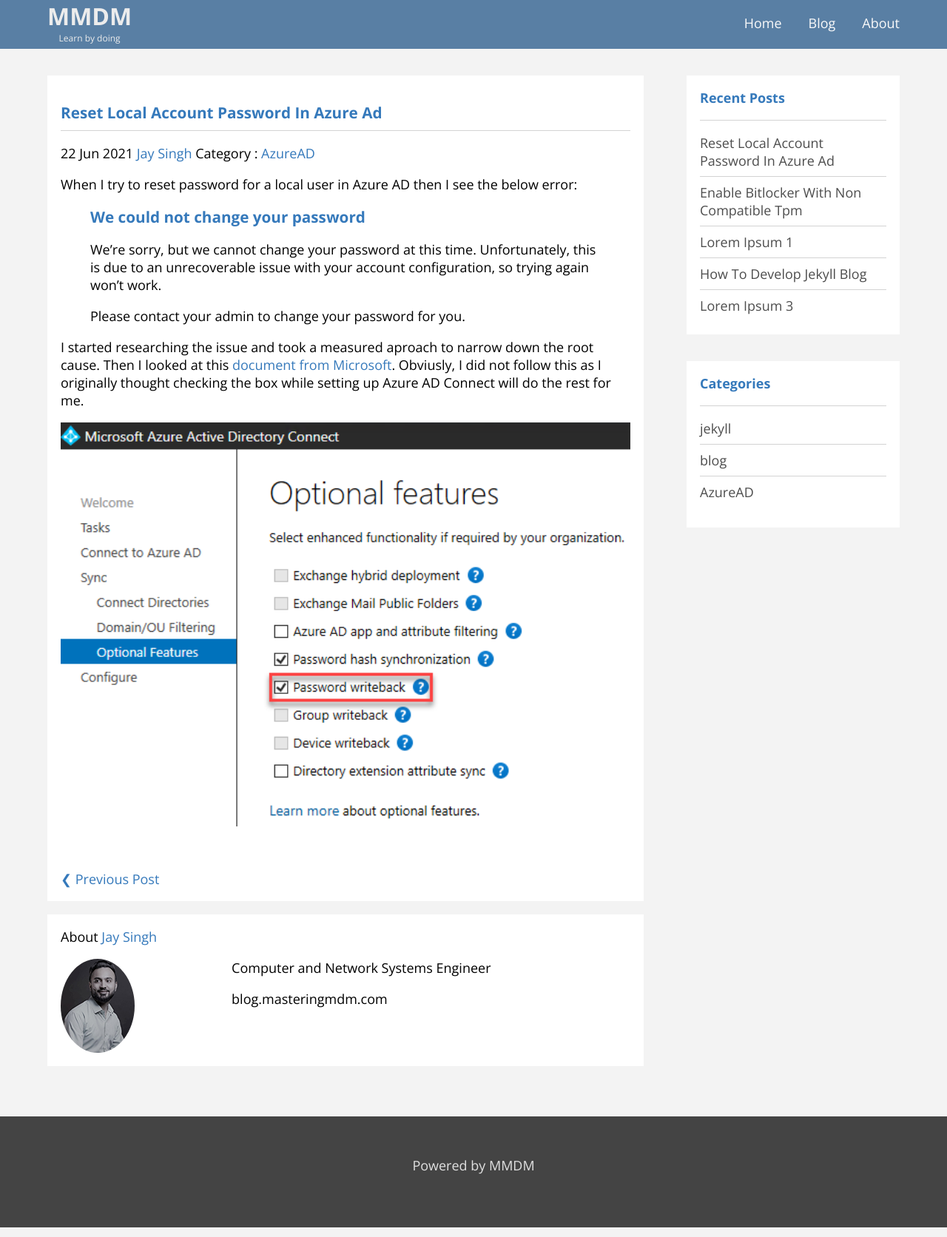
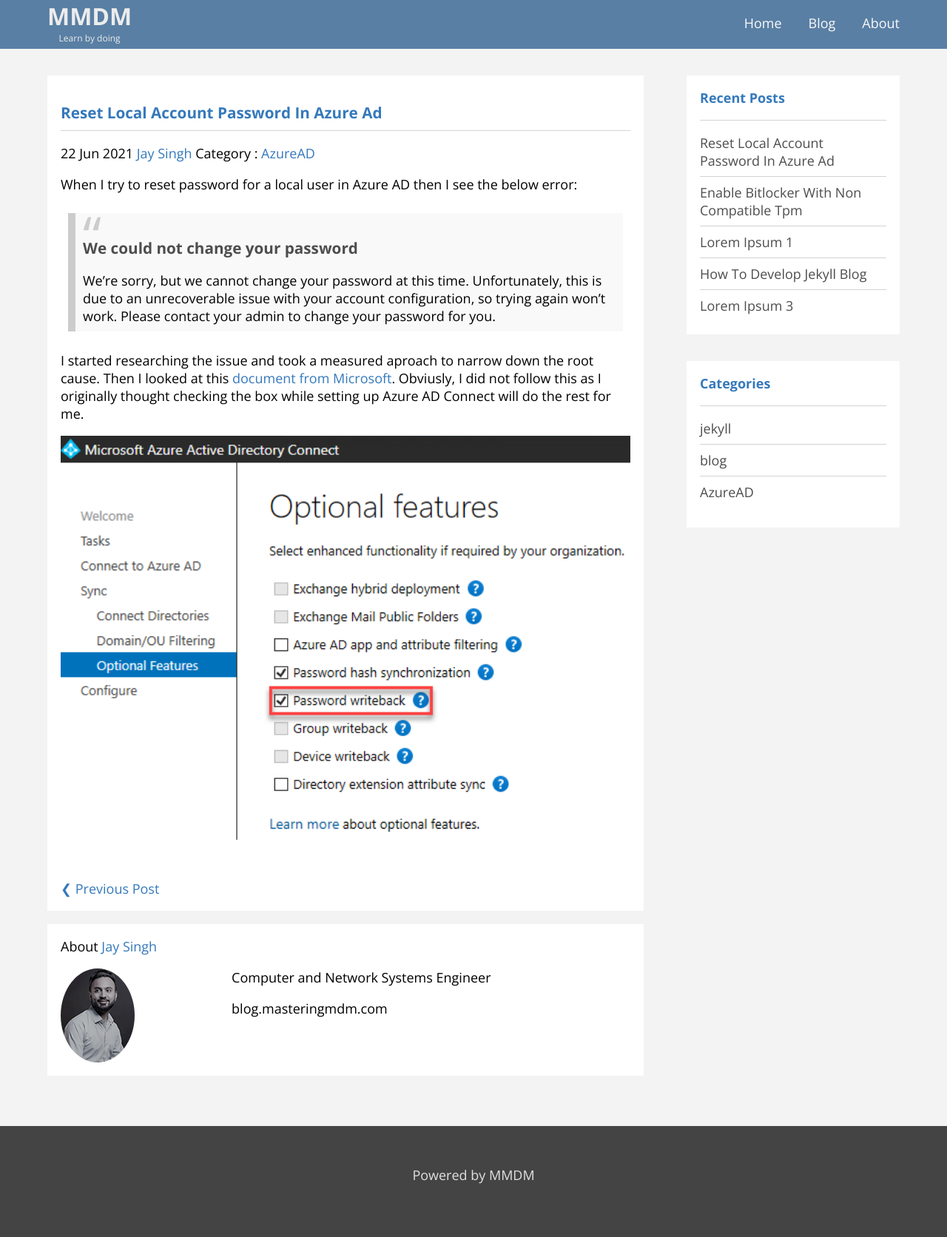
Before and after one commit to jays1ngh/jays1ngh.github.io, a Jekyll site: the page built from _posts/2021-06-22-reset-local-account-password-in-azure-ad.md, in a window 1280 px wide. Shown: the whole page at 74% size. Built offline with Jekyll 4.4.1, drawn with Linux system fonts in a browser that asks for light colours; comment, search, counter and statistics services are not loaded.

Commit message:
added styling > blockquote

```diff
--- a/_sass/main.scss
+++ b/_sass/main.scss
@@ -54,6 +54,31 @@
 
 h2 {
   color: $heading;
+}
+
+blockquote {
+  background: #f9f9f9;
+  border-left: 10px solid #ccc;
+  margin: 1.5em 10px;
+  padding: 0.5em 10px;
+  quotes: "\201C""\201D""\2018""\2019";
+}
+
+blockquote:before {
+  color: #ccc;
+  content: open-quote;
+  font-size: 4em;
+  line-height: 0.1em;
+  margin-right: 0.25em;
+  vertical-align: -0.4em;
+}
+
+blockquote p {
+  display: inline;
+}
+
+blockquote h2 {
+  color: #4d4d4d;
 }
 
 .site-title {
@@ -479,6 +504,9 @@
 
 .post-detail img {
   width: 100%;
+  display: block;
+  max-width: 783px;
+  height: auto;
 }
 
 /* =====================
```
